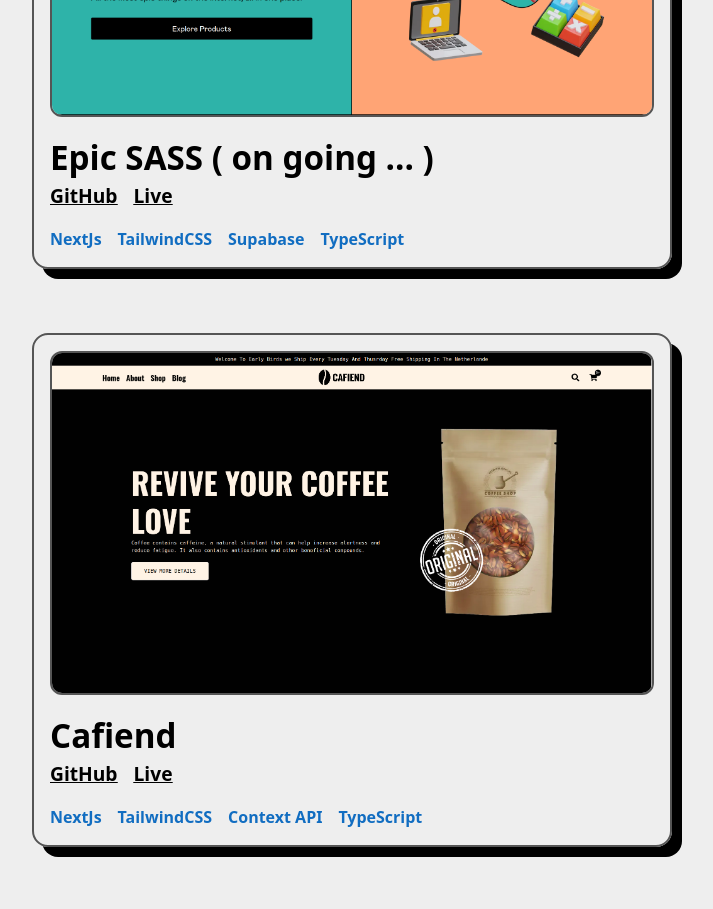
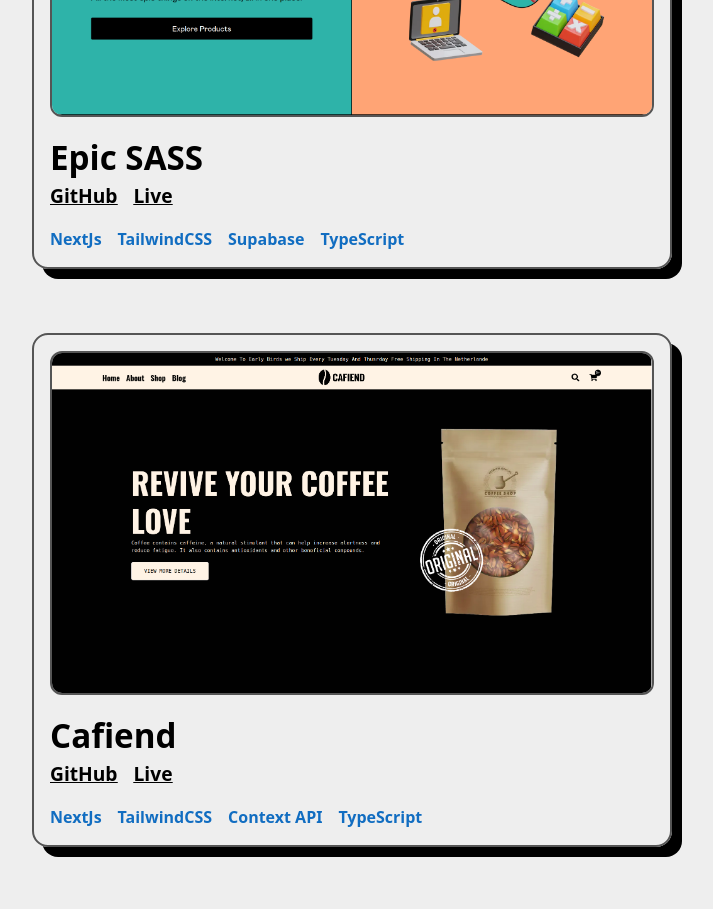
Before and after one commit to theunhackable/portfolio-2.0, a Next.js app: page / in a window 1280 px wide. Shown: the part 3140-4049 px from the top of the page, without its empty margins (288-1001 px from the left). Built offline with nearby package versions, Linux system fonts and the light colour scheme.

Commit message:
added epic sass project

```diff
--- a/components/Projects.tsx
+++ b/components/Projects.tsx
@@ -3,11 +3,11 @@
 import React from 'react'
 const projects = [
   {
-    heading: 'Epic SASS ( on going ... )',
+    heading: 'Epic SASS',
     image: 'epic-sass.png',
     desc: `A sass website made using next.js and stripe with superbase support.`,
     tags:['NextJs', 'TailwindCSS', 'Supabase', 'TypeScript'],
-    live: '',
+    live: 'https://epic-sass-ruddy.vercel.app/',
     github: 'https://github.com/theunhackable/epic-sass'
 
   },
```
